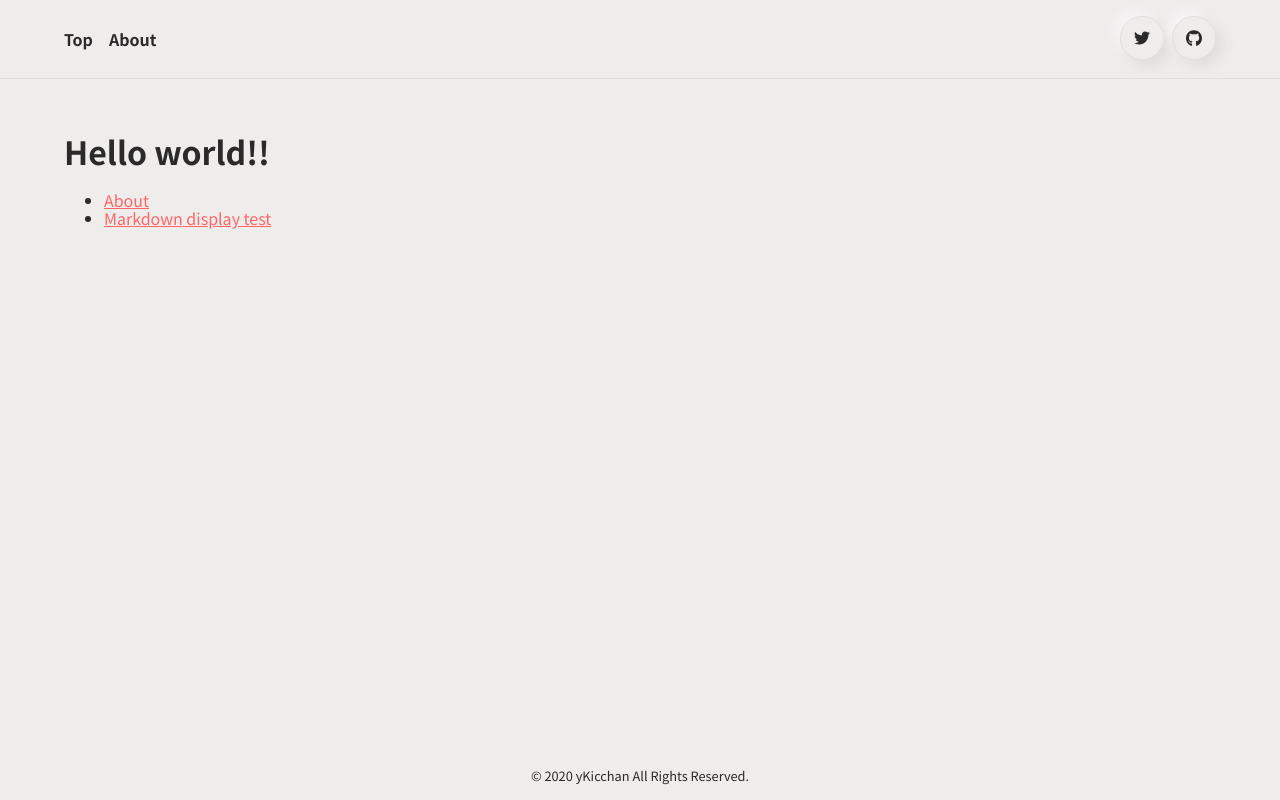
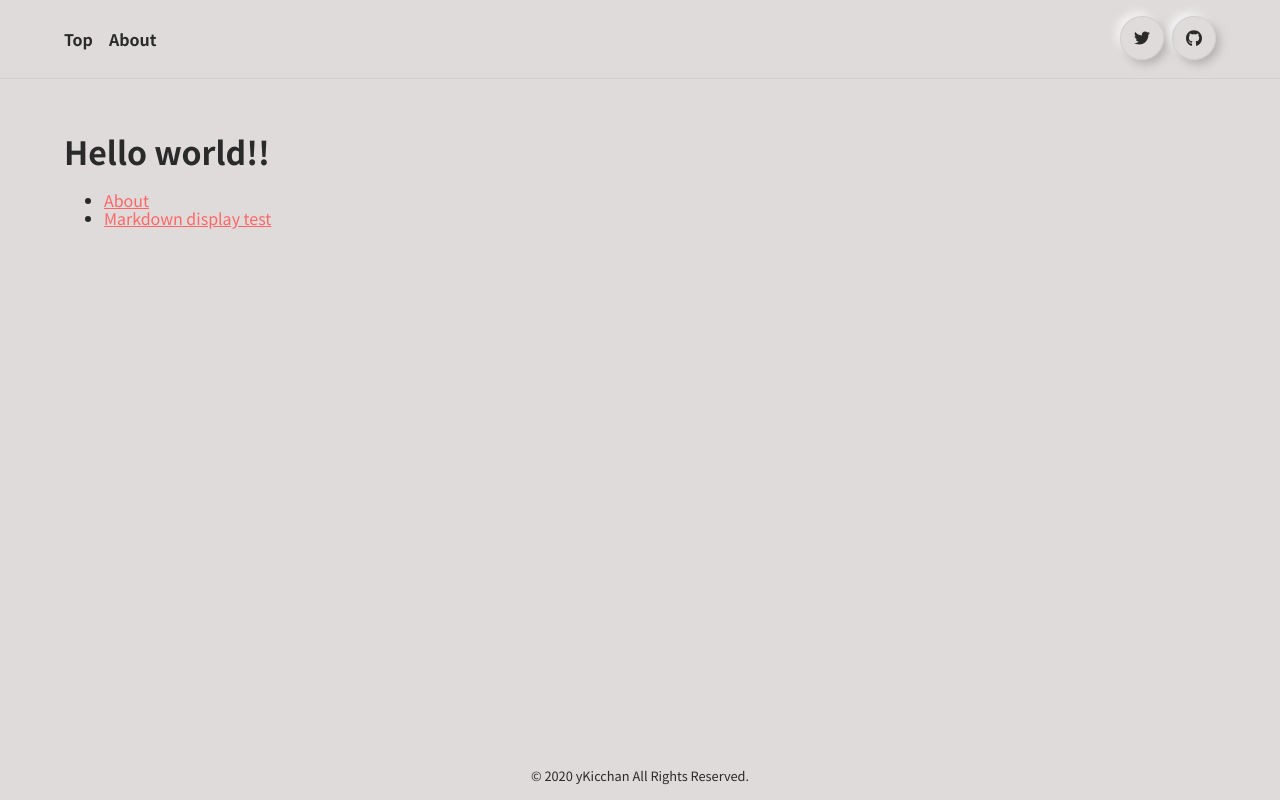
Before and after one commit to yKicchan/BLOG, a Next.js app: page / in a window 1280 px wide. Built offline with nearby package versions, Linux system fonts and the light colour scheme.

Commit message:
fix: Neumorphismレシピ調整

```diff
--- a/src/styles/variables.css
+++ b/src/styles/variables.css
@@ -1,10 +1,10 @@
 :root {
   --color: #2A2A2A;
-  --bg-color: #EFECEC;
+  --bg-color: #DFDBDB;
   --box-border-color: rgba(255, 255, 255, .2);
-  --separator-color: #E0E0E0;
-  --shadow: 6px 6px 12px rgba(209, 205, 199, .5), -6px -6px 12px rgba(255, 255, 255, .5);
-  --shadow-inset: inset 3px 3px 5px rgba(209, 205, 199, .5), inset -3px -3px 7px rgba(255, 255, 255, .5);
+  --separator-color: #D0D0D0;
+  --shadow: 4px 4px 8px rgba(165, 160, 160, 0.7), -4px -4px 8px rgba(255, 255, 255, .7);
+  --shadow-inset: inset 3px 3px 5px rgba(209, 205, 199, .7), inset -3px -3px 7px rgba(255, 255, 255, .7);
 }
 
 @media (prefers-color-scheme: dark) {
@@ -13,7 +13,7 @@
     --bg-color: #2A2A2A;
     --box-border-color: rgba(17, 17, 17, .2);
     --separator-color: #333;
-    --shadow: 6px 6px 10px rgba(17, 17, 17, .5), -6px -6px 10px rgba(51, 51, 51, .5);
-    --shadow-inset: inset 3px 3px 5px rgba(17, 17, 17, .5), inset -2px -2px 7px rgba(51, 51, 51, .5);
+    --shadow: 4px 4px 8px rgba(17, 17, 17, .7), -4px -4px 8px rgba(70, 70, 70, 0.7);
+    --shadow-inset: inset 3px 3px 5px rgba(17, 17, 17, .7), inset -3px -3px 7px rgba(51, 51, 51, .7);
   }
 }
```
